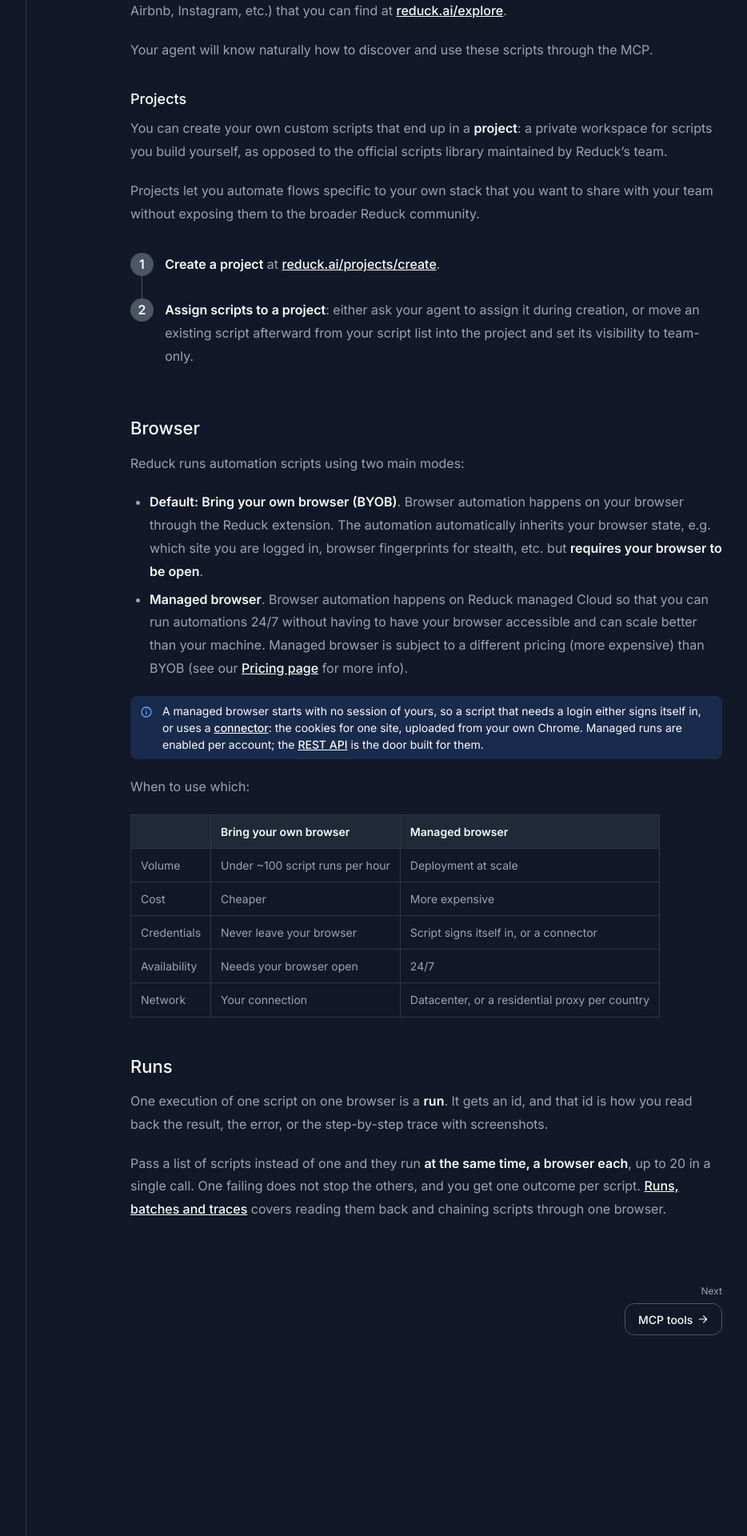
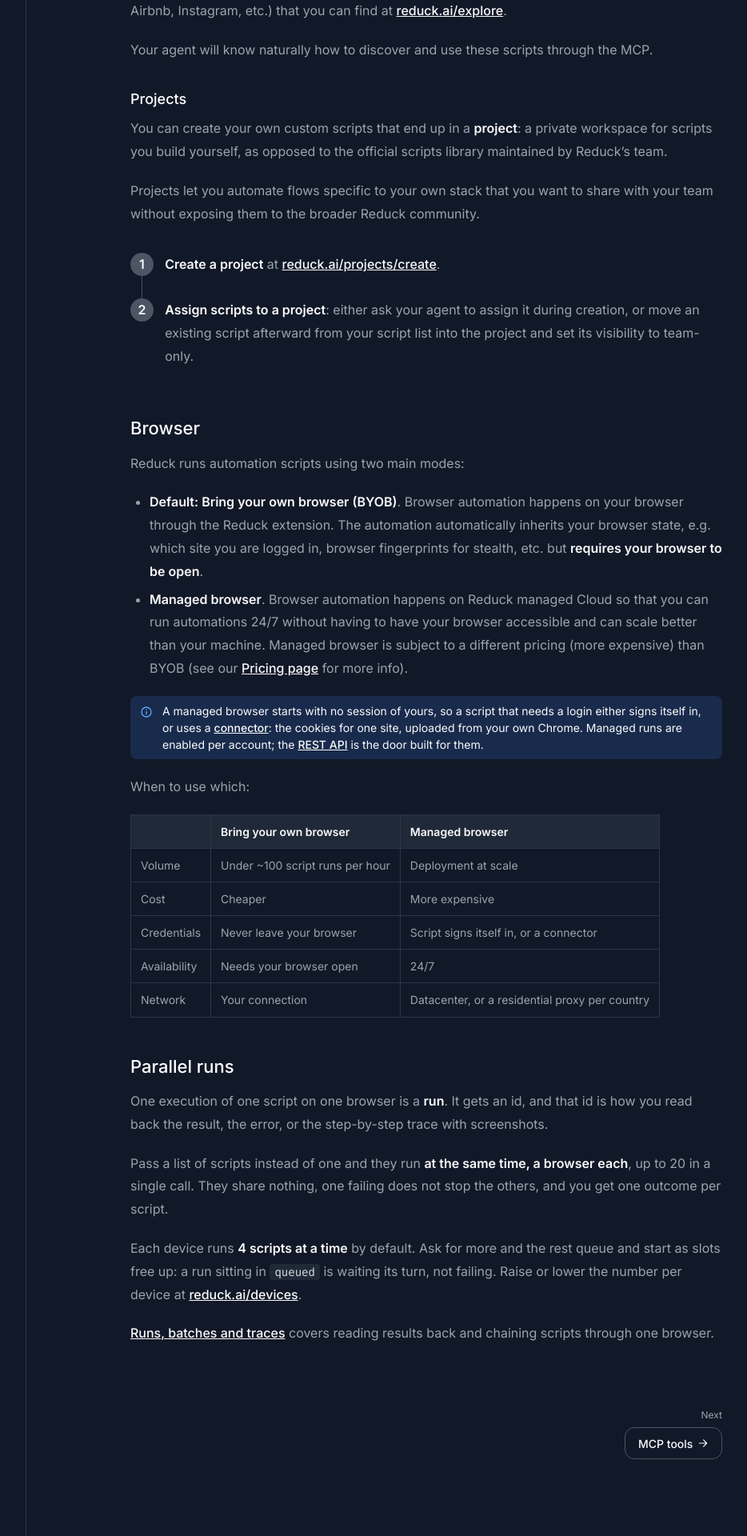
Before and after one commit to conception-ai/docs.reduck.ai, a Jekyll site: the page built from _docs/core-concepts/index.md, in a window 1280 px wide. Shown: the part 1120-3040 px from the top of the page at 80% size, without its empty margins (247-1181 px from the left). Built offline with Jekyll 4.4.1, drawn with Linux system fonts in a browser that asks for light colours.

Commit message:
feat(docs): Core concepts explains parallel runs and the per-device default
Co-Authored-By: Claude Fable 5.1 <noreply@anthropic.com>

```diff
--- a/_docs/core-concepts/index.md
+++ b/_docs/core-concepts/index.md
@@ -70,12 +70,18 @@ When to use which:
 | Availability | Needs your browser open         | 24/7                                           |
 | Network      | Your connection                 | Datacenter, or a residential proxy per country |
 
-## Runs
+## Parallel runs
 
 One execution of one script on one browser is a **run**. It gets an id, and that id is how you
 read back the result, the error, or the step-by-step trace with screenshots.
 
 Pass a list of scripts instead of one and they run **at the same time, a browser each**, up to 20
-in a single call. One failing does not stop the others, and you get one outcome per script.
-[Runs, batches and traces](/docs/runs) covers reading them back and chaining scripts through one
+in a single call. They share nothing, one failing does not stop the others, and you get one outcome
+per script.
+
+Each device runs **4 scripts at a time** by default. Ask for more and the rest queue and start as
+slots free up: a run sitting in `queued` is waiting its turn, not failing. Raise or lower the number
+per device at [reduck.ai/devices](https://reduck.ai/devices).
+
+[Runs, batches and traces](/docs/runs) covers reading results back and chaining scripts through one
 browser.
```
